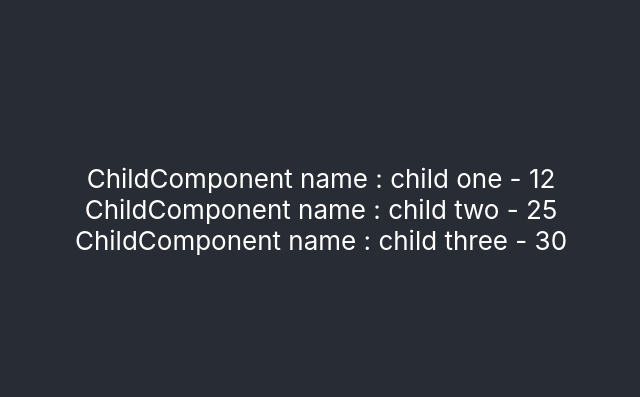
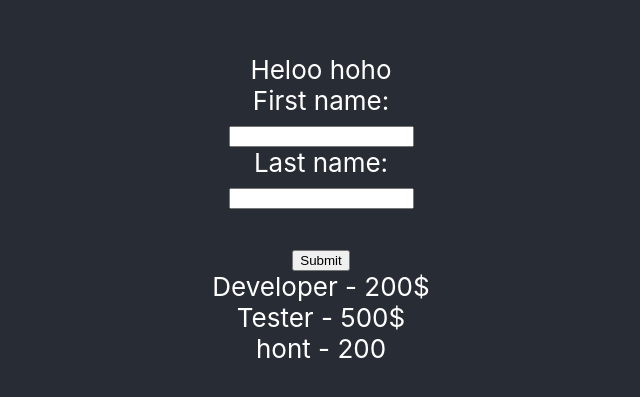
Before and after one commit to ngynhoa210303/learning_reactJS, a React (Create React App) app: page / in a window 1280 px wide. Shown: the part 191-588 px from the top of the page, without its empty margins (319-959 px from the left). Built offline with nearby package versions, Linux system fonts and the light colour scheme.

Commit message:
B5_6 render nhiều dl và sd function component

```diff
--- /dev/null
+++ b/src/components/render_nhieu_data_voi_PROPS/Form.js
@@ -0,0 +1,66 @@
+import React from "react";
+import NestingComponent from "./NestingComponent";
+class Form extends React.Component {
+  state = {
+    firstName: "",
+    lastName: "",
+    arrJobs: [
+      { id: "job 1", title: "Developer", salary: "200$" },
+      { id: "job 2", title: "Tester", salary: "500$" },
+      { id: "job 3", title: "hont", salary: "200" },
+    ],
+  };
+  handleChangeFirstName = (event) => {
+    this.setState({
+      firstName: event.target.value,
+    });
+  };
+  handleChangeLastName = (event) => {
+    this.setState({
+      lastName: event.target.value,
+    });
+  };
+  handleSubmit = (event) => {
+    event.preventDefault();
+    console.log(">>> check data input: ", this.state);
+  };
+  render() {
+    console.log(">>> call render: ", this.state);
+    return (
+      <>
+        <div>Heloo hoho</div>
+        {/* Xoa name id */}
+        <form>
+          <label htmlFor="fname">First name:</label>
+          <br />
+          <input
+            type="text"
+            value={this.state.firstName}
+            onChange={(event) => this.handleChangeFirstName(event)}
+          />
+          <br />
+          <label htmlFor="lname">Last name:</label>
+          <br />
+          <input
+            type="text"
+            value={this.state.lastName}
+            onChange={(event) => this.handleChangeLastName(event)}
+          />
+          <br />
+          <br />
+          <input
+            type="button"
+            value="Submit"
+            onClick={(event) => this.handleSubmit(event)}
+          />
+        </form>
+        <NestingComponent
+          name={this.state.firstName}
+          age={"20"}
+          arrJobs={this.state.arrJobs}
+        />
+      </>
+    );
+  }
+}
+export default Form;
--- /dev/null
+++ b/src/components/render_nhieu_data_voi_PROPS/NestingComponent.js
@@ -0,0 +1,27 @@
+import React from "react";
+// import ChildComponent from "./ChildComponent";
+class NestingComponent extends React.Component {
+  state = {
+    name: "",
+    age: "",
+  };
+
+  render() {
+    console.log(">>> call render: ", this.state);
+    let { arrJobs } = this.props; //this.props bản chất là OBJ
+    return (
+      <>
+        <div className="job-lists">
+          {arrJobs.map((item, index) => {
+            return (
+              <div key={item.id}>
+                {item.title} - {item.salary}
+              </div>
+            );
+          })}
+        </div>
+      </>
+    );
+  }
+}
+export default NestingComponent;
--- /dev/null
+++ b/src/components/stateless_statefullComponent/Form.js
@@ -0,0 +1,66 @@
+import React from "react";
+import NestingComponent from "./NestingComponent";
+class Form extends React.Component {
+  state = {
+    firstName: "",
+    lastName: "",
+    arrJobs: [
+      { id: "job 1", title: "Developer", salary: "200$" },
+      { id: "job 2", title: "Tester", salary: "500$" },
+      { id: "job 3", title: "hont", salary: "200" },
+    ],
+  };
+  handleChangeFirstName = (event) => {
+    this.setState({
+      firstName: event.target.value,
+    });
+  };
+  handleChangeLastName = (event) => {
+    this.setState({
+      lastName: event.target.value,
+    });
+  };
+  handleSubmit = (event) => {
+    event.preventDefault();
+    console.log(">>> check data input: ", this.state);
+  };
+  render() {
+    console.log(">>> call render: ", this.state);
+    return (
+      <>
+        <div>Heloo hoho</div>
+        {/* Xoa name id */}
+        <form>
+          <label htmlFor="fname">First name:</label>
+          <br />
+          <input
+            type="text"
+            value={this.state.firstName}
+            onChange={(event) => this.handleChangeFirstName(event)}
+          />
+          <br />
+          <label htmlFor="lname">Last name:</label>
+          <br />
+          <input
+            type="text"
+            value={this.state.lastName}
+            onChange={(event) => this.handleChangeLastName(event)}
+          />
+          <br />
+          <br />
+          <input
+            type="button"
+            value="Submit"
+            onClick={(event) => this.handleSubmit(event)}
+          />
+        </form>
+        <NestingComponent
+          name={this.state.firstName}
+          age={"20"}
+          arrJobs={this.state.arrJobs}
+        />
+      </>
+    );
+  }
+}
+export default Form;
--- /dev/null
+++ b/src/components/stateless_statefullComponent/NestingComponent.js
@@ -0,0 +1,48 @@
+import React from "react";
+// import ChildComponent from "./ChildComponent";
+// class NestingComponent extends React.Component {
+//   state = {
+//     name: "",
+//     age: "",
+//   };
+
+//   render() {
+//     console.log(">>> call render: ", this.state);
+//     let { arrJobs } = this.props; //this.props bản chất là OBJ
+//     return (
+//       <>
+//         <div className="job-lists">
+//           {arrJobs.map((item, index) => {
+//             return (
+//               <div key={item.id}>
+//                 {item.title} - {item.salary}
+//               </div>
+//             );
+//           })}
+//         </div>
+//       </>
+//     );
+//   }
+// }
+
+//Stateless (Function component) và StateFull (Class component) là hai loại component được sử dụng phổ biến nhất của React. Trong bài này, chúng ta sẽ đi tìm hiểu hai loại component này, đi tìm lí do tại sao chúng ra đời cũng như mục đích ra đời của 2 loại này.
+const NestingComponent = (props) => {
+  console.log(">>check props", props);
+  //khum caàn this
+  let { arrJobs } = props;
+  return (
+    <>
+      <div className="job-lists">
+        {arrJobs.map((item, index) => {
+          return (
+            <div key={item.id}>
+              {item.title} - {item.salary}
+            </div>
+          );
+        })}
+      </div>
+    </>
+  );
+};
+
+export default NestingComponent;
--- a/src/view/App.js
+++ b/src/view/App.js
@@ -1,8 +1,13 @@
 // import Form from "../components/Form";
 // import DOMEvent from "../components/DOMEvent";
 // import MyConponent from "../components/MyConponent";
-import NestingComponent from "../components/quan_he_cha_con_reactjs/NestingComponent";
+// import NestingComponent from "../components/quan_he_cha_con_reactjs/NestingComponent";
+// import Form from "../components/render_nhieu_data_voi_PROPS/Form";
+// import NestingComponent from "../components/render_nhieu_data_voi_PROPS/NestingComponent";
+import Form from "../components/stateless_statefullComponent/Form";
+
 import "./App.scss";
+
 /**
  *  2 loai component chính class component / function component( function, arrow function )
  *
@@ -25,7 +30,12 @@ const App = () => {
         {/* <Confirm /> */}
         {/* <Form /> */}
         {/* B4: Quan hệ cha con của reactjs */}
-        <NestingComponent />
+        {/* <NestingComponent /> */}
+        {/* B5: Renders Nhiều Data với Props */}
+        {/* <NestingComponent /> */}
+        {/* <Form /> */}
+        {/* B6: Function component(stateless-statefull) */}
+        <Form />
       </header>
     </div>
   );
```
